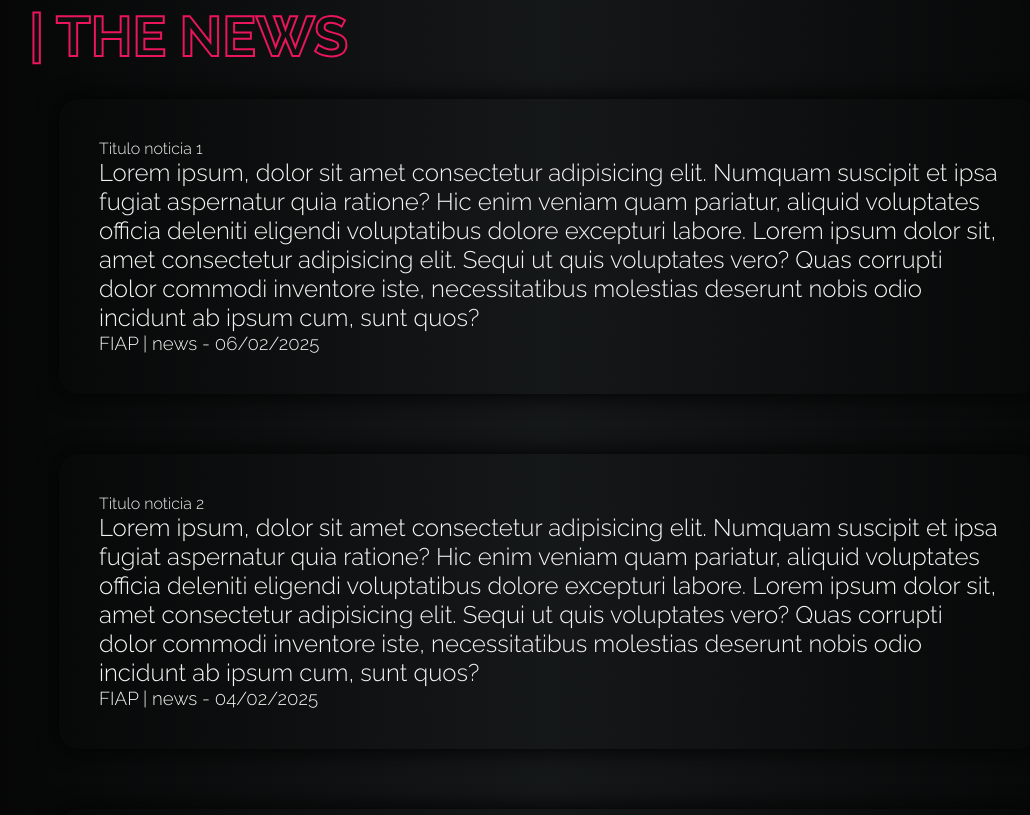
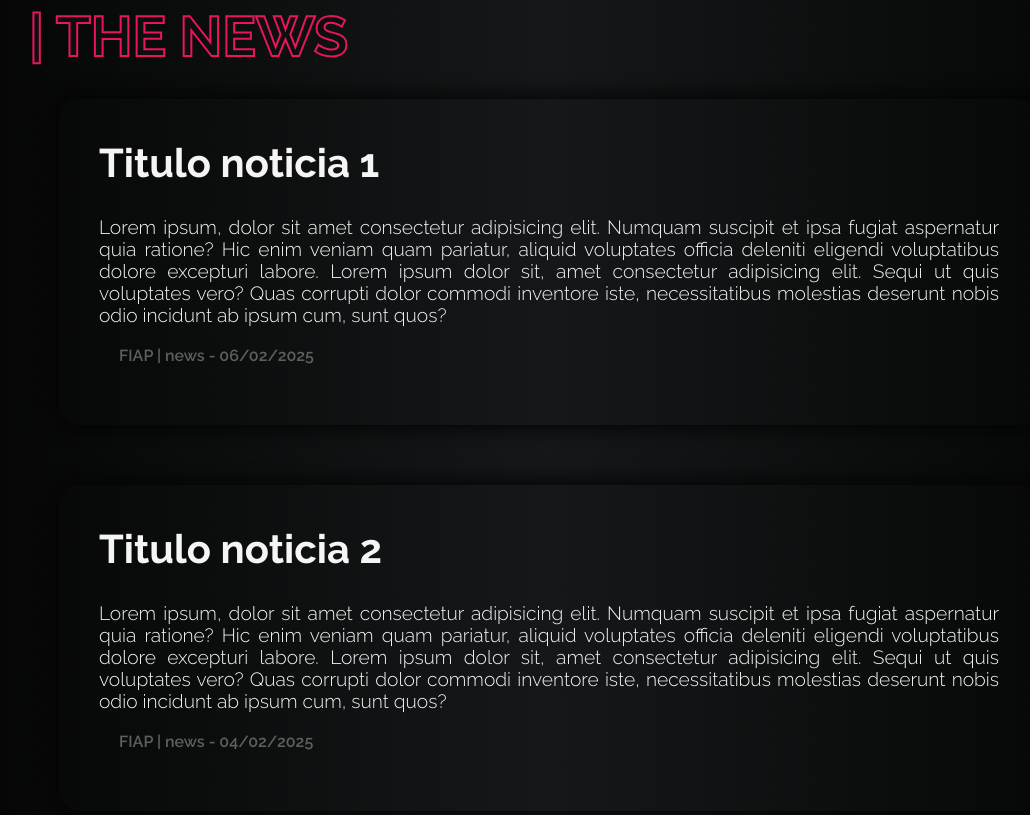
Before and after one commit to leoosilvp/FIAPnews, a plain HTML site: page index.html in a window 1280 px wide. Shown: the part 865-1680 px from the top of the page, without its empty margins (91-1121 px from the left). Drawn offline with Linux system fonts and the light colour scheme.

Commit message:
estilizando o the news

```diff
--- a/src/css/style.css
+++ b/src/css/style.css
@@ -179,6 +179,30 @@ nav ul li a:hover {
 
 #video video {
     border-radius: 15px;
+}
+
+/* the news */
+#conteudo-the-news {
+    text-align: justify;
+}
+
+#conteudo-the-news h1 {
+    font-size: var(--font-size-title2);
+    color: var(--light-color);
+    font-weight: 700;
+}
+
+#conteudo-the-news h2 {
+    margin-top: 30px;
+    color: var(--light-color);
+    font-size: var(--font-size1);
+}
+
+#conteudo-the-news h3 {
+    margin: 20px;
+    color: var(--color-font1);
+    font-size: var(--font-size2);
+    font-weight: 600;
 }
 
 /* conteudo */
```
